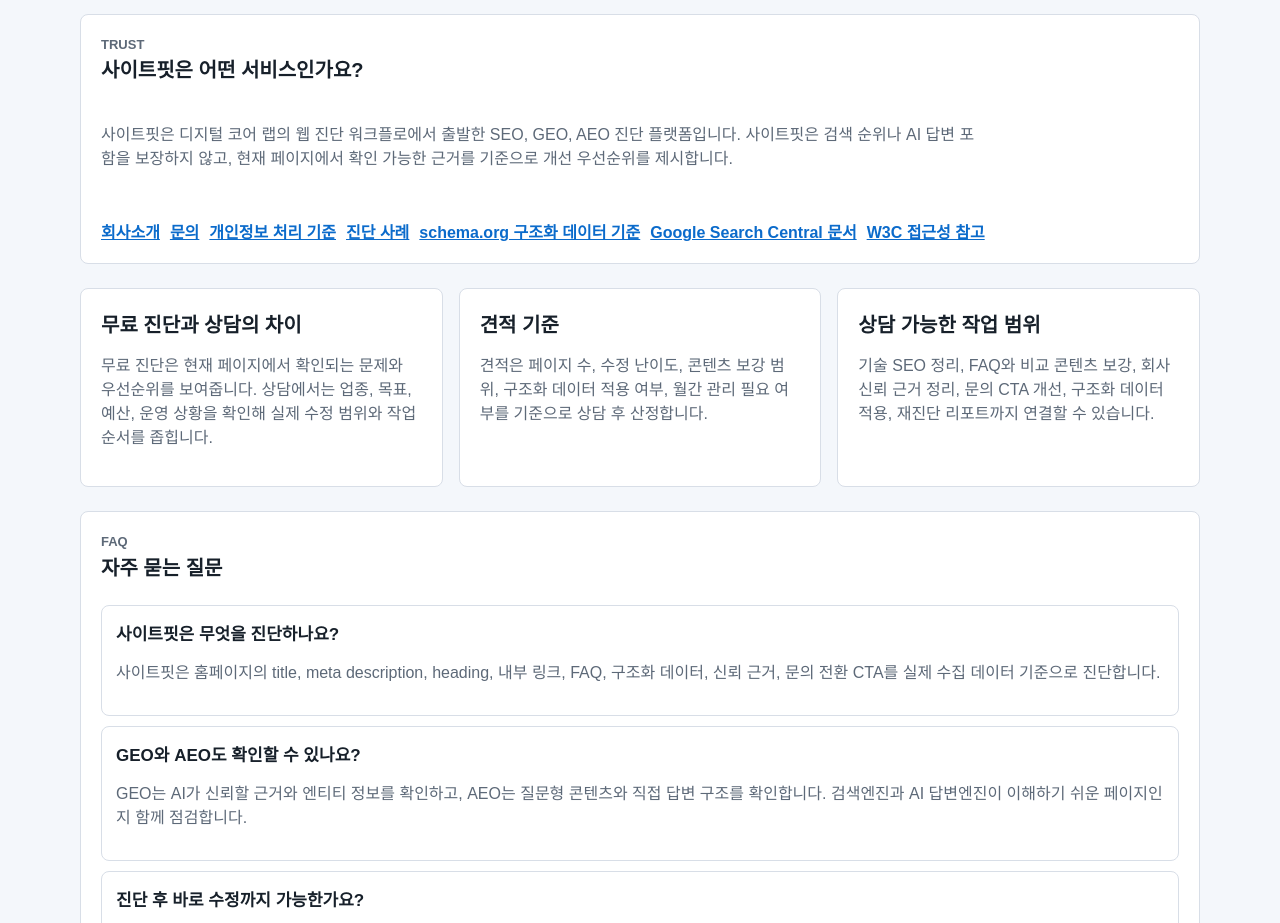
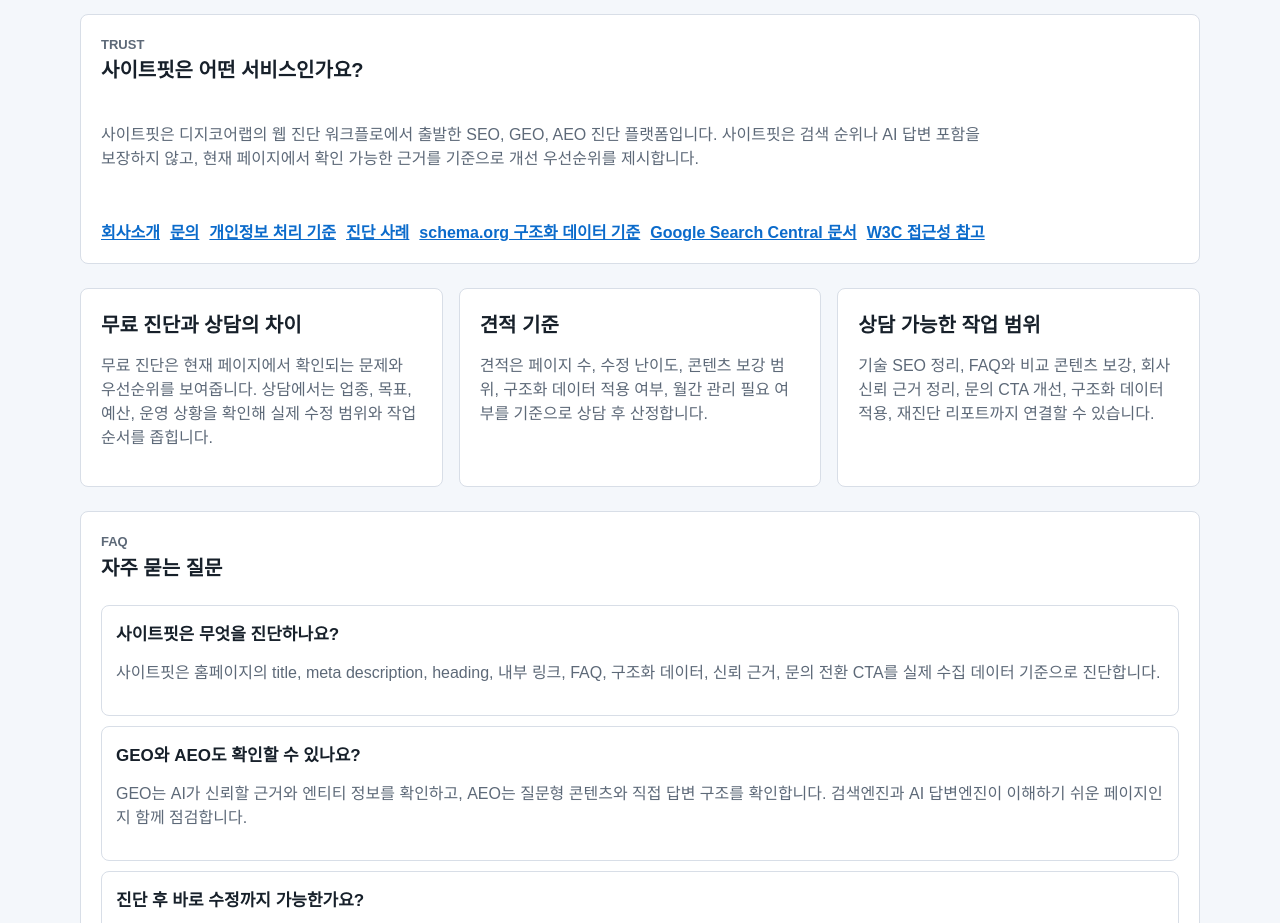
Before and after one commit to choiwjun/sitefit, a website: page public/index.html in a window 1280 px wide. Shown: the part 1115-2038 px from the top of the page. Drawn offline with Linux system fonts and the light colour scheme.

Commit message:
Fix DigiCore Lab brand spelling

```diff
--- a/public/index.html
+++ b/public/index.html
@@ -157,7 +157,7 @@
             <h2>사이트핏은 어떤 서비스인가요?</h2>
           </div>
         </div>
-        <p>사이트핏은 디지털 코어 랩의 웹 진단 워크플로에서 출발한 SEO, GEO, AEO 진단 플랫폼입니다. 사이트핏은 검색 순위나 AI 답변 포함을 보장하지 않고, 현재 페이지에서 확인 가능한 근거를 기준으로 개선 우선순위를 제시합니다. <span class="sr-only">about case study portfolio reviews client metric</span></p>
+        <p>사이트핏은 디지코어랩의 웹 진단 워크플로에서 출발한 SEO, GEO, AEO 진단 플랫폼입니다. 사이트핏은 검색 순위나 AI 답변 포함을 보장하지 않고, 현재 페이지에서 확인 가능한 근거를 기준으로 개선 우선순위를 제시합니다. <span class="sr-only">about case study portfolio reviews client metric</span></p>
         <div class="trust-link-row">
           <a href="#about">회사소개</a>
           <a href="#contact">문의</a>
```
